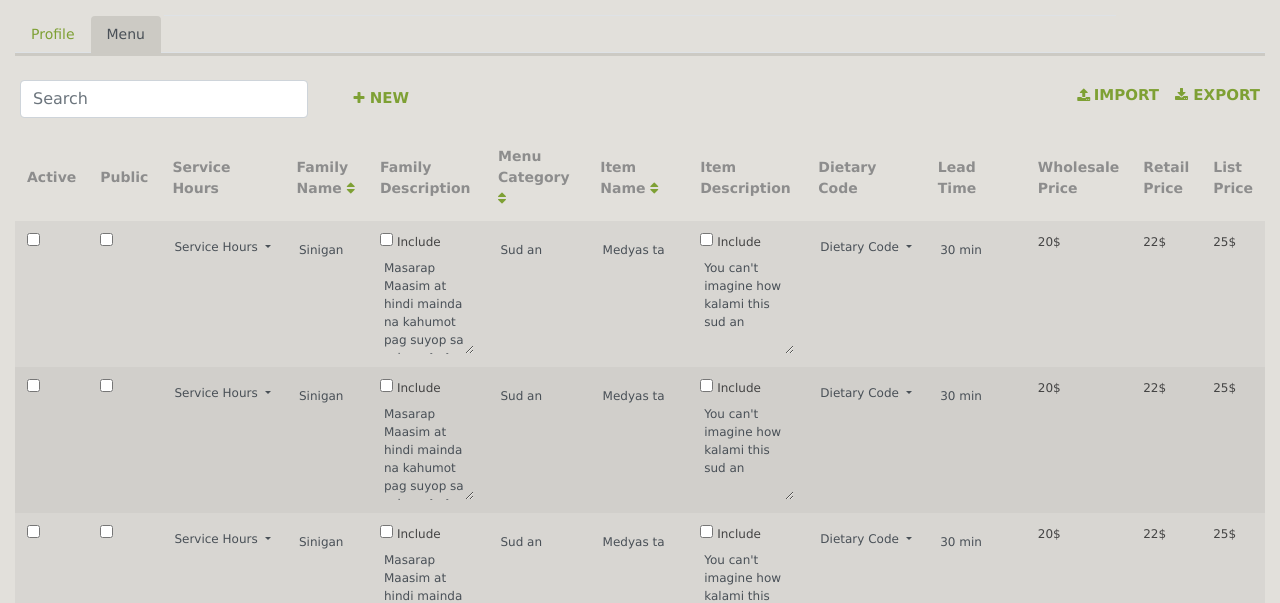
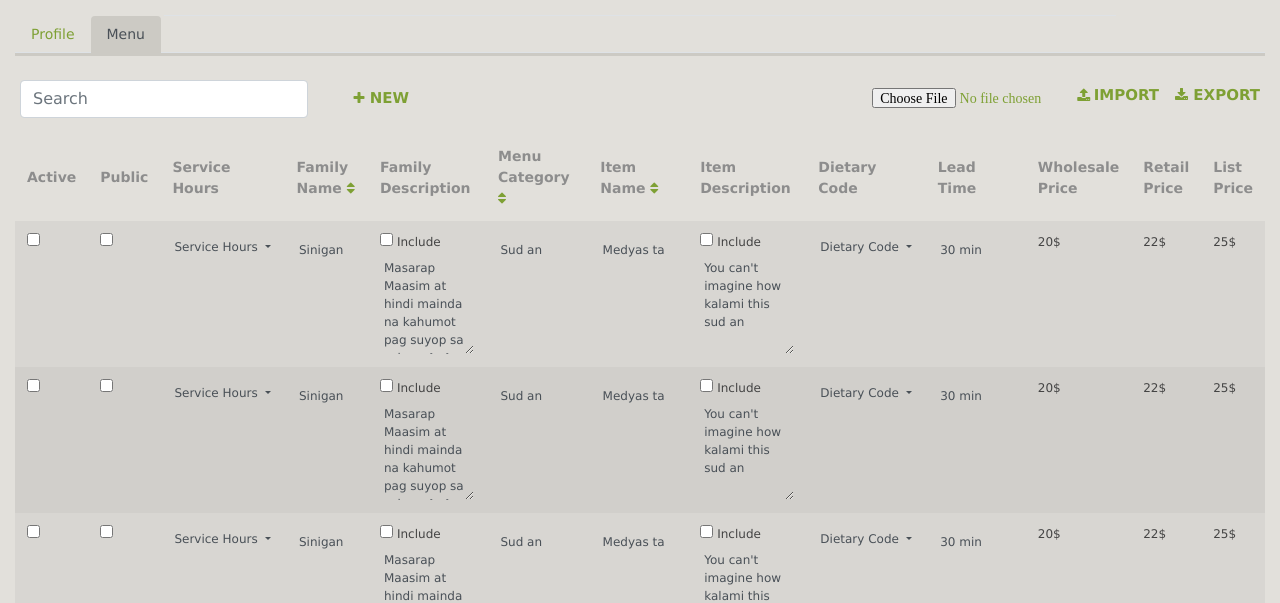
Before and after one commit to ArthurBaduyen/portlandPedalPower, a website: page application/index_menu.html in a window 1280 px wide. Shown: the part 199-802 px from the top of the page. Drawn offline with nearby package versions, Linux system fonts and the light colour scheme; files whose address does not match are found by name.

Commit message:
import updates

```diff
--- a/application/index_menu.html
+++ b/application/index_menu.html
@@ -87,8 +87,9 @@
 						<a href="#" class="ml-3 d-inline text-upper no-decor fa fa-plus"></a>
 						<a href="#" class="ml-3 d-inline text-upper no-decor fa fa-download pull-right"></a>
 						<a href="#" class="ml-3 d-inline text-upper no-decor fa fa-upload pull-right">
-							<input type="file" name="pic" accept="image/*" class="upload">
+							<input type="file" name="pic" accept="image/*" class="upload pull-left">
 						</a>
+
 
 					</div>
 
--- a/application/scss/components/forms.scss
+++ b/application/scss/components/forms.scss
@@ -141,10 +141,11 @@
 
 	input {
 		&.upload {
-			opacity: 0;
-			width: 6.7em;
-			float: right;
-			margin-left: -6.7em;
+			width: 25em;
+			margin-top: -5px;
+			margin-right: -10em;
+			z-index: 10;
+			position: relative;
 			cursor: pointer !important;
 		}
 	}
```
Also changed, not shown: application/css/styles.css.
